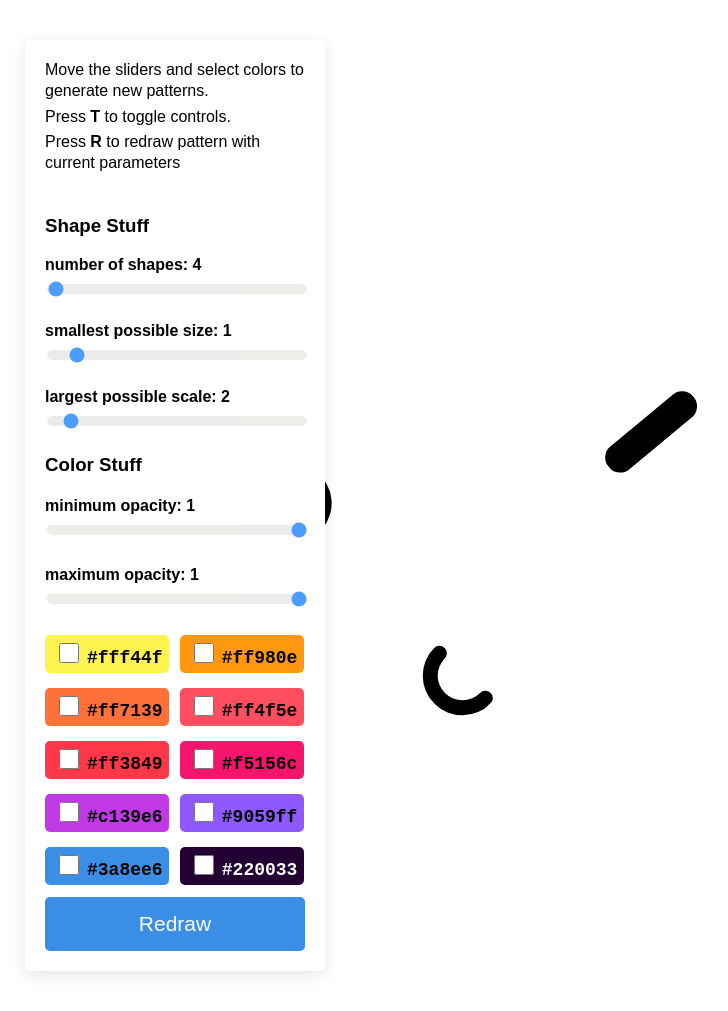
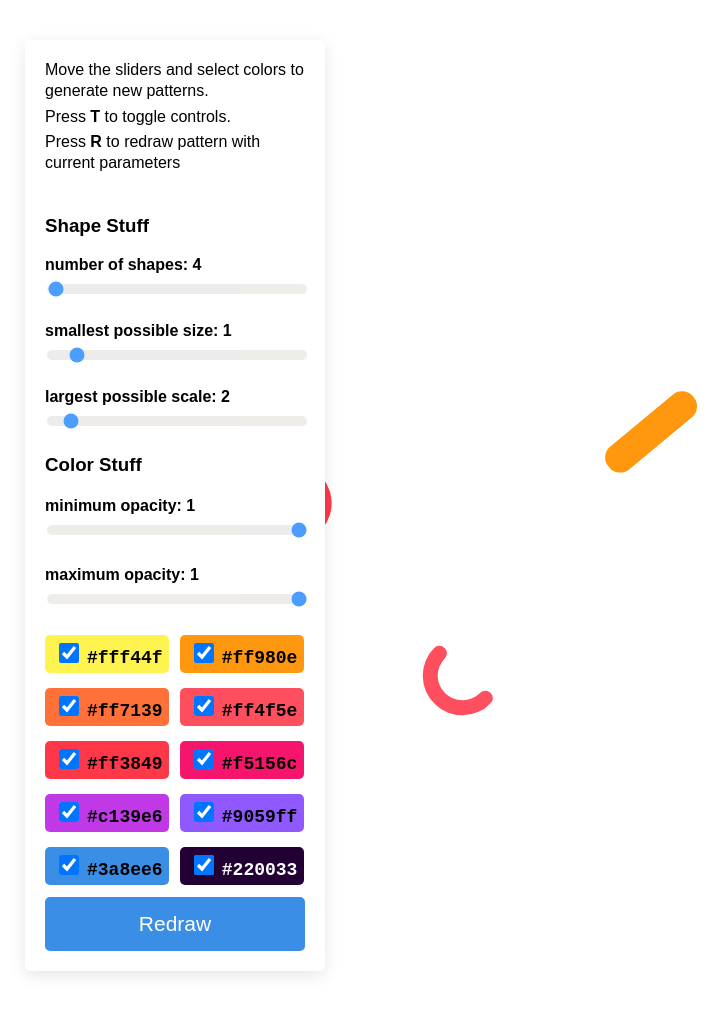
Before and after one commit to johngruen/fx-patterns, a plain HTML site: page index.html in a window 1280 px wide. Shown: the whole page, without its empty margins (15-743 px from the left). Drawn offline with Linux system fonts and the light colour scheme.

Commit message:
fix checks

```diff
--- a/index.html
+++ b/index.html
@@ -28,11 +28,11 @@
       <input id="min-opacity" max="1" min="0" step=".01" value="1" type="range" value="0"><br></label>
       <label>maximum opacity: <span id="max-opacity-report"></span><br>
         <input id="max-opacity" max="1" min="0" step=".01" type="range" value="1"><br></label>
-      <label checked class="color-label" style="background:#fff44f"><input type="checkbox" value="#fff44f">#fff44f</label> <label checked class="color-label" style="background:#FF980E"><input type="checkbox" value="#FF980E">#ff980e</label>
-      <label checked class="color-label" style="background:#ff7139"><input type="checkbox" value="#ff7139">#ff7139</label> <label checked class="color-label" style="background:#ff4f5e"><input type="checkbox" value="#ff4f5e">#ff4f5e</label>
-      <label checked class="color-label" style="background:#ff3849"><input type="checkbox" value="#ff3849">#ff3849</label> <label checked class="color-label" style="background:#f5156c"><input type="checkbox" value="#f5156c">#f5156c</label>
-      <label checked class="color-label" style="background:#c139e6"><input type="checkbox" value="#c139e6">#c139e6</label> <label checked class="color-label" style="background:#9059ff"><input type="checkbox" value="#9059ff">#9059ff</label><label checked class="color-label" style="background:#3a8ee6"><input type="checkbox" value="#3a8ee6">#3a8ee6</label>
-      <label checked class="color-label" style="background:#220033; color: white"><input type="checkbox" value="#220033">#220033</label>
+      <label class="color-label" style="background:#fff44f"><input type="checkbox" checked value="#fff44f">#fff44f</label> <label class="color-label" style="background:#FF980E"><input type="checkbox" checked value="#FF980E">#ff980e</label>
+      <label class="color-label" style="background:#ff7139"><input type="checkbox" checked value="#ff7139">#ff7139</label> <label class="color-label" style="background:#ff4f5e"><input type="checkbox" checked value="#ff4f5e">#ff4f5e</label>
+      <label class="color-label" style="background:#ff3849"><input type="checkbox" checked value="#ff3849">#ff3849</label> <label class="color-label" style="background:#f5156c"><input type="checkbox" checked value="#f5156c">#f5156c</label>
+      <label class="color-label" style="background:#c139e6"><input type="checkbox" checked value="#c139e6">#c139e6</label> <label class="color-label" style="background:#9059ff"><input type="checkbox" checked value="#9059ff">#9059ff</label><label class="color-label" style="background:#3a8ee6"><input type="checkbox" checked value="#3a8ee6">#3a8ee6</label>
+      <label class="color-label" style="background:#220033; color: white"><input type="checkbox" checked value="#220033">#220033</label>
     </div>
     </div>
     <button id="redraw">Redraw</button>
```
